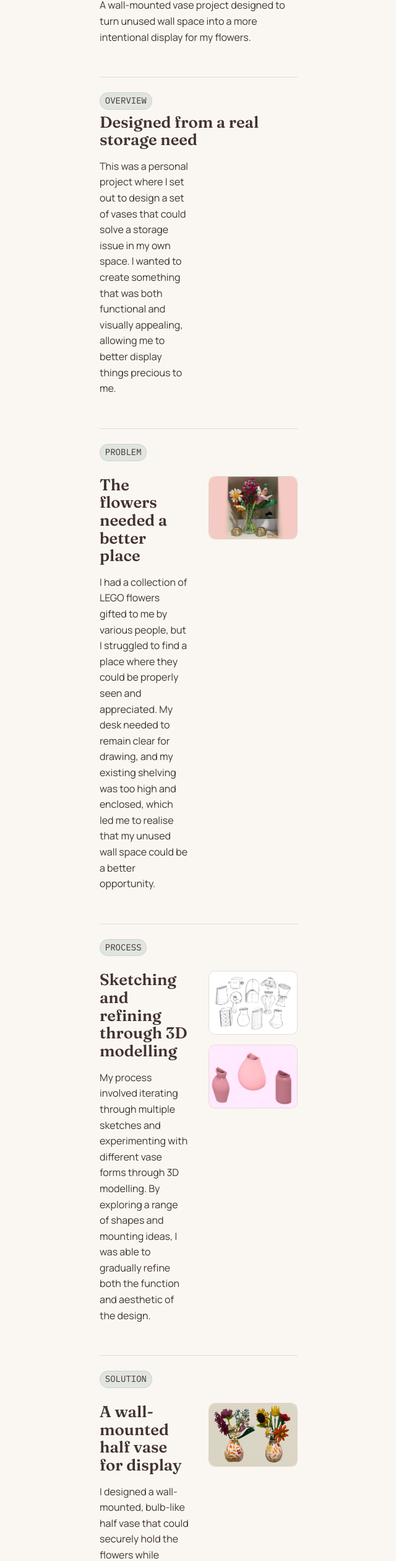
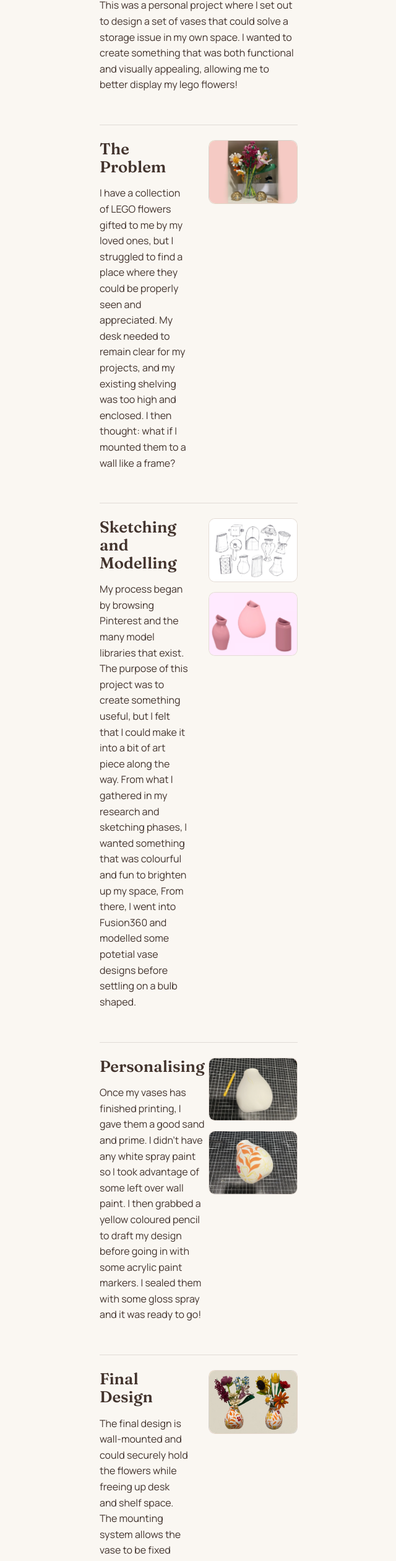
Before and after one commit to Jazzmoin/portfolio, a SvelteKit app: page /work/vases in a window 1280 px wide. Shown: the part 158-2676 px from the top of the page at 62% size, without its empty margins (319-959 px from the left). Built offline with nearby package versions, Linux system fonts and the light colour scheme.

Commit message:
updated content of vases page

```diff
--- a/src/routes/work/vases/+page.svelte
+++ b/src/routes/work/vases/+page.svelte
@@ -3,6 +3,8 @@
     import vase3dModels from "$lib/images/vases/vase-3D-models.webp";
     import vaseSketches from "$lib/images/vases/vase-sketches.webp";
     import vaseCover from "$lib/images/covers/vase-cover.webp";
+    import vaseDraft from "$lib/images/vases/vase-drafting.webp";
+    import vasePaint from "$lib/images/vases/vase-painting.webp";
 </script>
 
 <div class="project-page">
@@ -10,50 +12,27 @@
         <header id="overview" class="project-header">
             <h1 class="project-title">Vases</h1>
             <p class="project-description">
-                A wall-mounted vase project designed to turn unused wall space
-                into a more intentional display for my flowers.
+                This was a personal project where I set out to design a set of
+                vases that could solve a storage issue in my own space. I wanted
+                to create something that was both functional and visually
+                appealing, allowing me to better display my lego flowers!
             </p>
         </header>
 
         <div class="project-sections">
-            <section class="project-section">
-                <div class="section-header">
-                    <p class="section-type">OVERVIEW</p>
-                    <h2 class="section-heading">
-                        Designed from a real storage need
-                    </h2>
-                </div>
-
-                <div class="section-content">
-                    <div class="section-body">
-                        <p class="section-description">
-                            This was a personal project where I set out to
-                            design a set of vases that could solve a storage
-                            issue in my own space. I wanted to create something
-                            that was both functional and visually appealing,
-                            allowing me to better display things precious to me.
-                        </p>
-                    </div>
-                </div>
-            </section>
-
-            <section id="problem" class="project-section section-with-image">
-                <p class="section-type section-label">PROBLEM</p>
-
+            <section class="project-section section-with-image">
                 <div class="section-copy">
-                    <h2 class="section-heading">
-                        The flowers needed a better place
-                    </h2>
+                    <h2 class="section-heading">The Problem</h2>
 
                     <div class="section-body">
                         <p class="section-description">
-                            I had a collection of LEGO flowers gifted to me by
-                            various people, but I struggled to find a place
-                            where they could be properly seen and appreciated.
-                            My desk needed to remain clear for drawing, and my
-                            existing shelving was too high and enclosed, which
-                            led me to realise that my unused wall space could be
-                            a better opportunity.
+                            I have a collection of LEGO flowers gifted to me by
+                            my loved ones, but I struggled to find a place where
+                            they could be properly seen and appreciated. My desk
+                            needed to remain clear for my projects, and my
+                            existing shelving was too high and enclosed. I then
+                            thought: what if I mounted them to a wall like a
+                            frame?
                         </p>
                     </div>
                 </div>
@@ -66,46 +45,66 @@
                 </div>
             </section>
 
-            <section id="process" class="project-section section-with-image">
-                <p class="section-type section-label">PROCESS</p>
-
+            <section class="project-section section-with-image">
                 <div class="section-copy">
-                    <h2 class="section-heading">
-                        Sketching and refining through 3D modelling
-                    </h2>
+                    <h2 class="section-heading">Sketching and Modelling</h2>
 
                     <div class="section-body">
                         <p class="section-description">
-                            My process involved iterating through multiple
-                            sketches and experimenting with different vase forms
-                            through 3D modelling. By exploring a range of shapes
-                            and mounting ideas, I was able to gradually refine
-                            both the function and aesthetic of the design.
+                            My process began by browsing Pinterest and the many
+                            model libraries that exist. The purpose of this
+                            project was to create something useful, but I felt
+                            that I could make it into a bit of art piece along
+                            the way. From what I gathered in my research and
+                            sketching phases, I wanted something that was
+                            colourful and fun to brighten up my space, From
+                            there, I went into Fusion360 and modelled some
+                            potetial vase designs before settling on a bulb
+                            shaped.
                         </p>
                     </div>
                 </div>
 
                 <div class="section-image section-image-stack">
-                    <img src={vaseSketches} alt="Early vase sketches" />
+                    <img src={vaseSketches} alt="Vase drafting in pencil" />
                     <img src={vase3dModels} alt="Vase 3D models" />
                 </div>
             </section>
 
-            <section id="solution" class="project-section section-with-image">
-                <p class="section-type section-label">SOLUTION</p>
-
+            <section class="project-section section-with-image">
                 <div class="section-copy">
-                    <h2 class="section-heading">
-                        A wall-mounted half vase for display
-                    </h2>
+                    <h2 class="section-heading">Personalising</h2>
 
                     <div class="section-body">
                         <p class="section-description">
-                            I designed a wall-mounted, bulb-like half vase that
-                            could securely hold the flowers while freeing up
-                            desk and shelf space. The mounting system allows the
-                            vase to be fixed directly to the wall, turning the
-                            flowers into a more intentional and visible display.
+                            Once my vases has finished printing, I gave them a
+                            good sand and prime. I didn't have any white spray
+                            paint so I took advantage of some left over wall
+                            paint. I then grabbed a yellow coloured pencil to
+                            draft my design before going in with some acrylic
+                            paint markers. I sealed them with some gloss spray and it
+                            was ready to go!
+                        </p>
+                    </div>
+                </div>
+
+                <div class="section-image section-image-stack">
+                    <img src={vaseDraft} alt="Early vase sketches" />
+                    <img src={vasePaint} alt="Painting design" />
+                </div>
+            </section>
+
+            <section class="project-section section-with-image">
+                <div class="section-copy">
+                    <h2 class="section-heading">Final Design</h2>
+
+                    <div class="section-body">
+                        <p class="section-description">
+                            The final design is wall-mounted and could securely
+                            hold the flowers while freeing up desk and shelf
+                            space. The mounting system allows the vase to be
+                            fixed directly to the wall, turning the flowers into
+                            a more intentional and visible display.
                         </p>
 
                         <div class="section-notes">
@@ -138,23 +137,11 @@
 </div>
 
 <style>
-    .section-content {
-        display: grid;
-        grid-template-columns: repeat(2, minmax(0, 1fr));
-        gap: 2rem;
-        align-items: start;
-    }
-
     .section-with-image {
         display: grid;
         grid-template-columns: repeat(2, minmax(0, 1fr));
         gap: 2rem;
         align-items: start;
-    }
-
-    .section-label {
-        grid-column: 1 / -1;
-        margin-bottom: -0.5rem;
     }
 
     .section-copy {
@@ -227,8 +214,7 @@
     }
 
     @media (max-width: 900px) {
-        .section-with-image,
-        .section-content {
+        .section-with-image {
             grid-template-columns: 1fr;
         }
     }
```
Also changed, not shown: src/lib/images/vases/vase-drafting.webp (added), src/lib/images/vases/vase-painting.webp (added).
